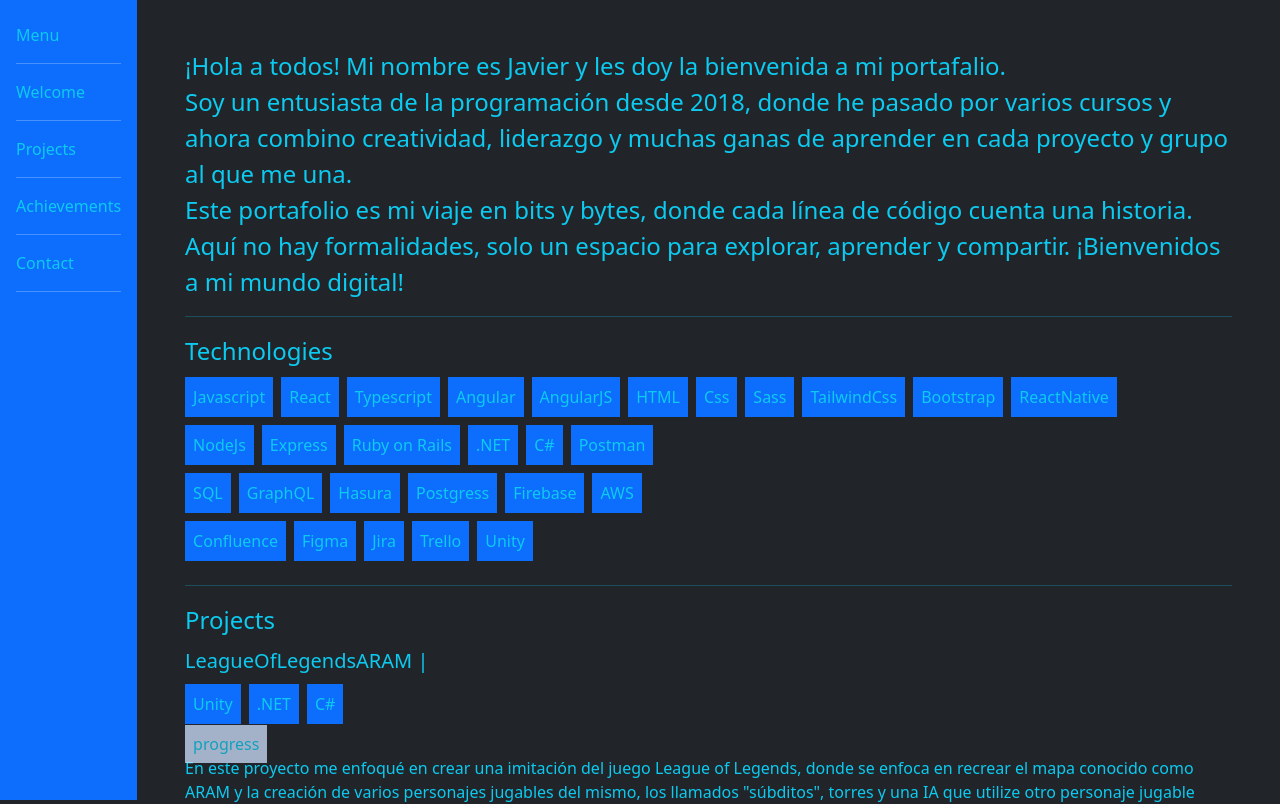
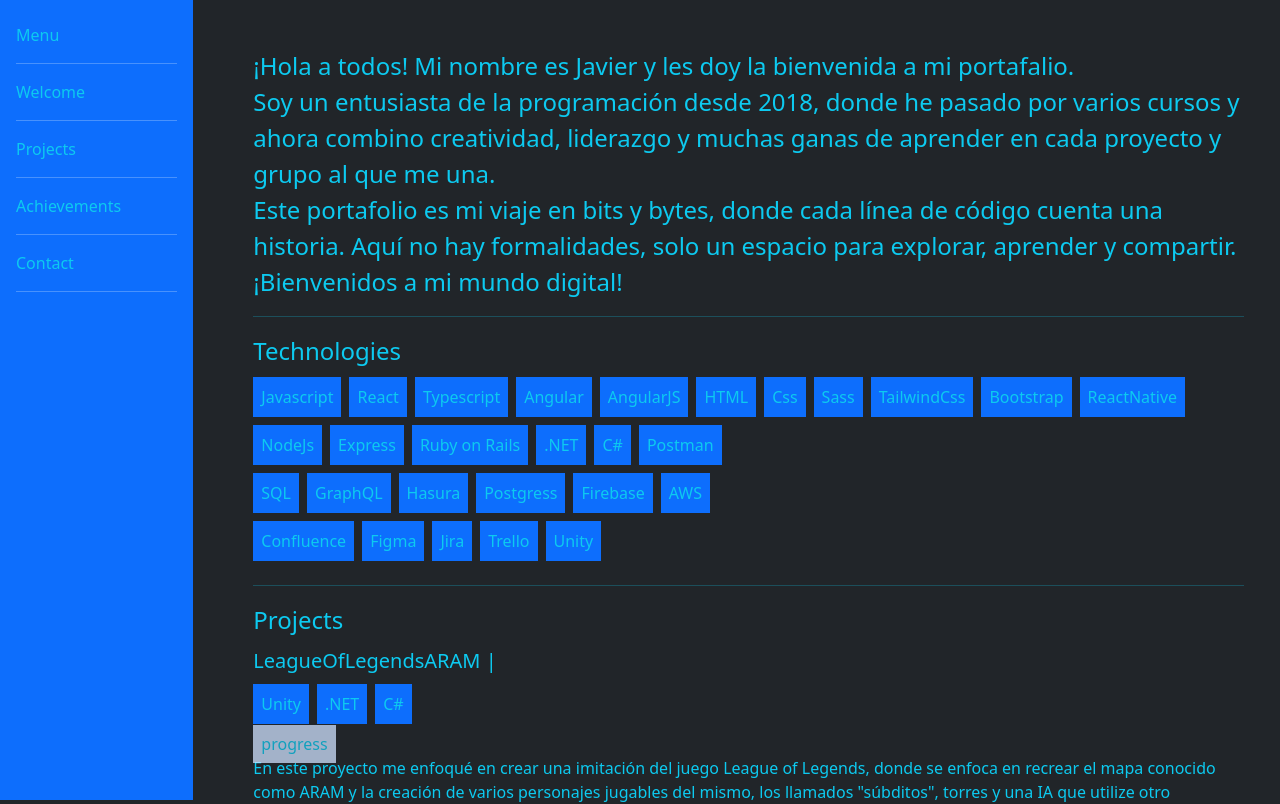
Before and after one commit to SFJavierE/portfoliojavier, a React (Create React App) app: page / in a window 1280 px wide. Shown: the top 804 px of the page. Built offline with nearby package versions, Linux system fonts and the light colour scheme.

Commit message:
sticky navbar

```diff
--- a/index.html
+++ /dev/null
@@ -1 +0,0 @@
-<!doctype html><html lang="en"><head><meta charset="utf-8"/><link rel="icon" href="/favicon.ico"/><meta name="viewport" content="width=device-width,initial-scale=1"/><meta name="theme-color" content="#000000"/><meta name="description" content="Web site created using create-react-app"/><link rel="apple-touch-icon" href="/logo192.png"/><link href="https://cdn.jsdelivr.net/npm/bootstrap@5.3.2/dist/css/bootstrap.min.css" rel="stylesheet" integrity="sha384-T3c6CoIi6uLrA9TneNEoa7RxnatzjcDSCmG1MXxSR1GAsXEV/Dwwykc2MPK8M2HN" crossorigin="anonymous"><link rel="manifest" href="/manifest.json"/><title>React App</title><script defer="defer" src="/static/js/main.a94fcb61.js"></script><link href="/static/css/main.fb4555ba.css" rel="stylesheet"></head><body><noscript>You need to enable JavaScript to run this app.</noscript><div id="root"></div></body></html>
--- a/package.json
+++ b/package.json
@@ -21,7 +21,8 @@
     "start": "react-scripts start",
     "build": "react-scripts build",
     "test": "react-scripts test",
-    "eject": "react-scripts eject"
+    "eject": "react-scripts eject",
+    "deploy": "gh-pages -d build"
   },
   "eslintConfig": {
     "extends": [
@@ -40,5 +41,8 @@
       "last 1 firefox version",
       "last 1 safari version"
     ]
+  },
+  "devDependencies": {
+    "gh-pages": "^6.0.0"
   }
 }
--- a/src/App.tsx
+++ b/src/App.tsx
@@ -6,11 +6,14 @@ import Navbar from './components/navbar/Navbar';
 
 function App() {
   return (
-    <div className="bg-dark d-flex flex-row">
-      <div>
+    <div className="bg-dark">
+      <div className='row'>
+        <div className='col-2' id='sticky-sidebar'>
+          <div className='sticky-top'>
             <Navbar></Navbar>
           </div>
-      <div className='p-5 text-info'>
+        </div>
+        <div className='p-5 text-info col'>
           <Welcome></Welcome>
           <hr />
           <Technologies></Technologies>
@@ -20,6 +23,7 @@ function App() {
           <Achievements></Achievements>
         </div>
       </div>
+    </div>
   );
 }
 
```
Also changed, not shown: 8 other files (tests, documents, lock files or other folders). Lines whose indentation alone changed are shown as unchanged.
